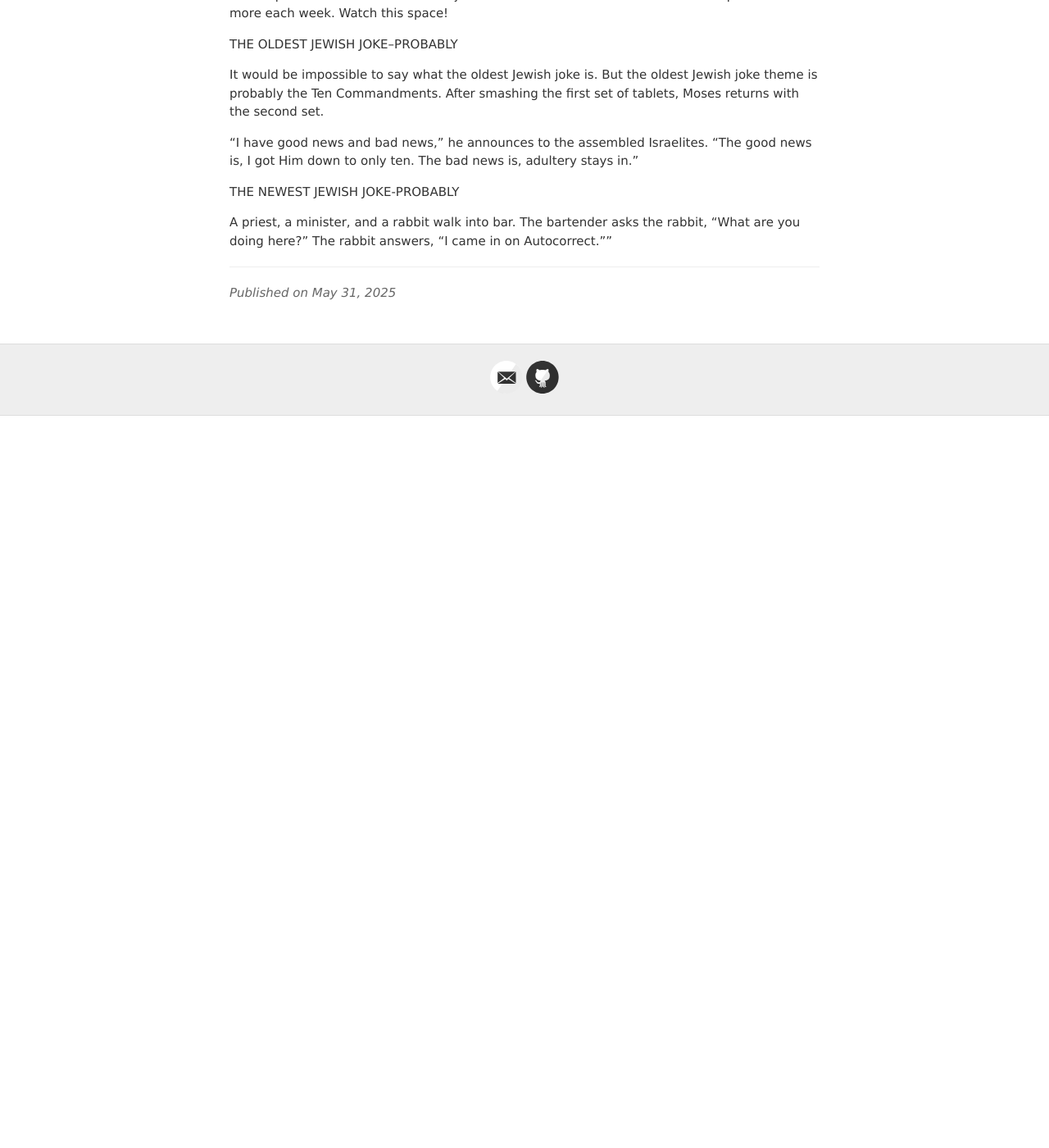
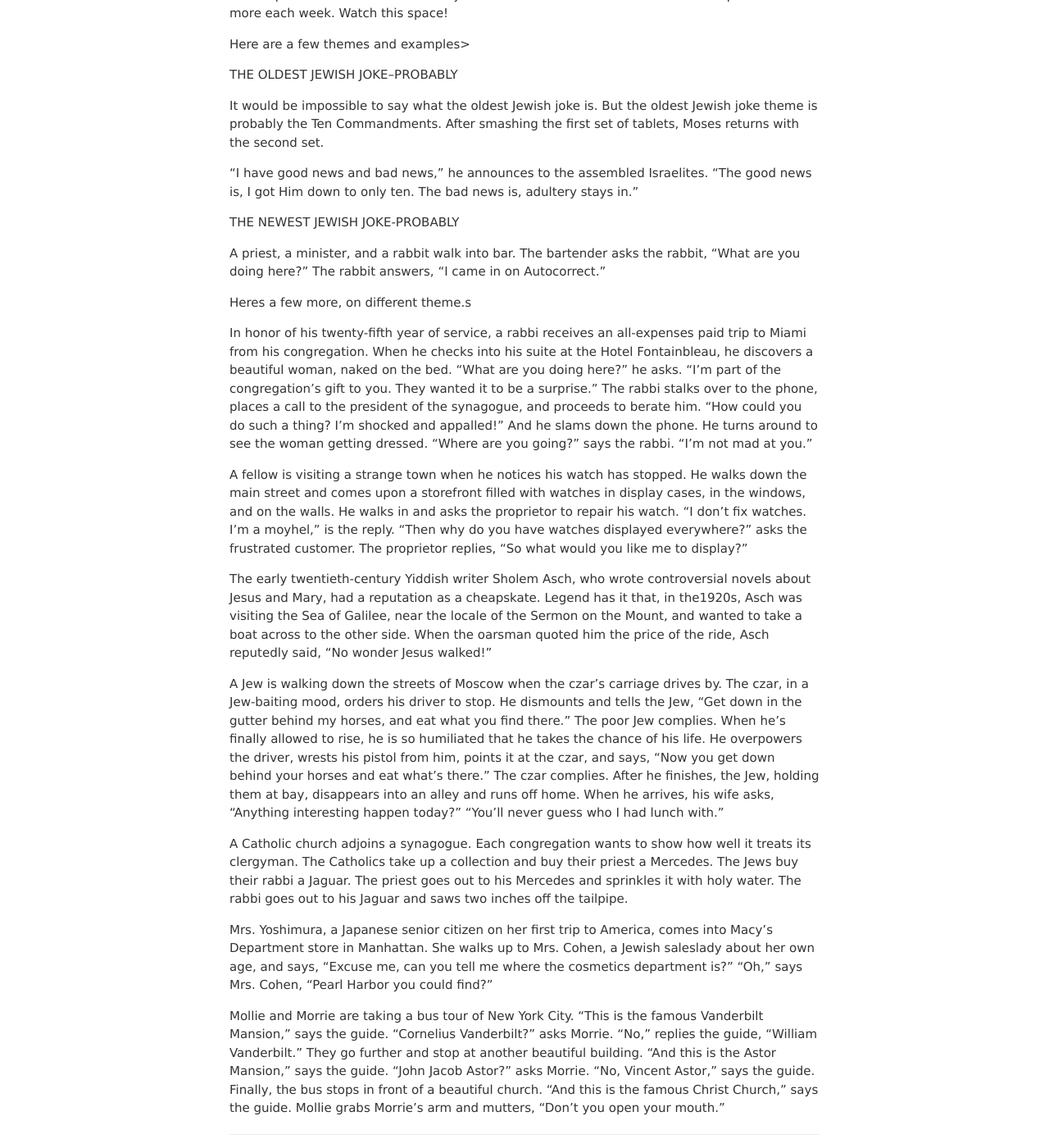
Before and after one commit to jvmallow/jvmallow.github.io, a Jekyll site: the page built from _posts/2025-05-31-Jewish_Humor.md, in a window 1280 px wide and 1400 px high, scrolled down 715 px. Shown: the whole window at 82% size. Built offline with Jekyll 4.4.1, drawn with Linux system fonts in a browser that asks for light colours; a script that is not in the unit is left out; before the commit the page ends 1222 px from its top, so only the background shows below that.

Commit message:
Update 2025-05-31-Jewish_Humor.md

```diff
--- a/_posts/2025-05-31-Jewish_Humor.md
+++ b/_posts/2025-05-31-Jewish_Humor.md
@@ -14,6 +14,7 @@ Our Pal God and Other Presumptions
 https://www.iuniverse.com/en/bookstore/bookdetails/108093-OUR-PAL-GOD-and-Other-Presumptions.
 Here are some of the jokes therein and newer ones thereout. I'll upload one or more each week. Watch this space!
 
+Here are a few themes and examples>
 
 THE OLDEST JEWISH JOKE–PROBABLY
 
@@ -23,4 +24,42 @@ It would be impossible to say what the oldest Jewish joke is. But the oldest Jew
 
 THE NEWEST JEWISH JOKE-PROBABLY
 
-A priest, a minister, and a rabbit walk into  bar.  The bartender asks the rabbit, "What are you doing here?" The rabbit answers, "I came in on Autocorrect.""
+A priest, a minister, and a rabbit walk into  bar.  The bartender asks the rabbit, "What are you doing here?" The rabbit answers, "I came in on Autocorrect."
+
+Heres a few more, on different theme.s
+
+In honor of his twenty-fifth year of service, a rabbi receives an all-expenses paid trip to Miami from his congregation. When he checks into his suite at the Hotel Fontainbleau, he discovers a beautiful woman, naked on the bed.
+“What are you doing here?” he asks.
+“I’m part of the congregation’s gift to you. They wanted it to be a surprise.”
+The rabbi stalks over to the phone, places a call to the president of the synagogue, and proceeds to berate him. “How could you do such a thing? I’m shocked and appalled!” And he slams down the phone.
+He turns around to see the woman getting dressed. “Where are you going?” says the rabbi. “I’m not mad at you.”
+
+A fellow is visiting a strange town when he notices his watch has stopped. He walks down the main street and comes upon a storefront filled with watches in display cases, in the windows, and on the walls. He walks in and asks the proprietor to repair his watch.
+“I don’t fix watches. I’m a moyhel,” is the reply.
+“Then why do you have watches displayed everywhere?” asks the frustrated customer.
+The proprietor replies, “So what would you like me to display?”
+
+The early twentieth-century Yiddish writer Sholem Asch, who wrote controversial novels about Jesus and Mary, had a reputation as a cheapskate. Legend has it that, in the1920s, Asch was visiting the Sea of Galilee, near the locale of the Sermon on the Mount, and wanted to take a boat across to the other side. When the oarsman quoted him the price of the ride, Asch reputedly said, “No wonder Jesus walked!”
+
+A Jew is walking down the streets of Moscow when the czar’s carriage drives by. The czar, in a Jew-baiting mood, orders his driver to stop. He dismounts and tells the Jew, “Get down in the gutter behind my horses, and eat what you find there.”
+The poor Jew complies. When he’s finally allowed to rise, he is so humiliated that he takes the chance of his life. He overpowers the driver, wrests his pistol from him, points it at the czar, and says, “Now you get down behind your horses and eat what’s there.” The czar complies.
+After he finishes, the Jew, holding them at bay, disappears into an alley and runs off home.
+When he arrives, his wife asks, “Anything interesting happen today?”
+“You’ll never guess who I had lunch with.”
+
+A Catholic church adjoins a synagogue. Each congregation wants to show how well it treats its clergyman. The Catholics take up a collection and buy their priest a Mercedes. The Jews buy their rabbi a Jaguar. The priest goes out to his Mercedes and sprinkles it with holy water. The rabbi goes out to his Jaguar and saws two inches off the tailpipe.
+
+Mrs. Yoshimura, a Japanese senior citizen on her first trip to America, comes into Macy’s Department store in Manhattan. She walks up to Mrs. Cohen, a Jewish saleslady about her own age, and says, “Excuse me, can you tell me where the cosmetics department is?”
+“Oh,” says Mrs. Cohen, “Pearl Harbor you could find?”
+
+Mollie and Morrie are taking a bus tour of New York City.
+“This is the famous Vanderbilt Mansion,” says the guide.
+“Cornelius Vanderbilt?” asks Morrie.
+“No,” replies the guide, “William Vanderbilt.”
+They go further and stop at another beautiful building.
+“And this is the Astor Mansion,” says the guide.
+“John Jacob Astor?” asks Morrie.
+“No, Vincent Astor,” says the guide.
+Finally, the bus stops in front of a beautiful church.
+“And this is the famous Christ Church,” says the guide.
+Mollie grabs Morrie’s arm and mutters, “Don't you open your mouth."
```
